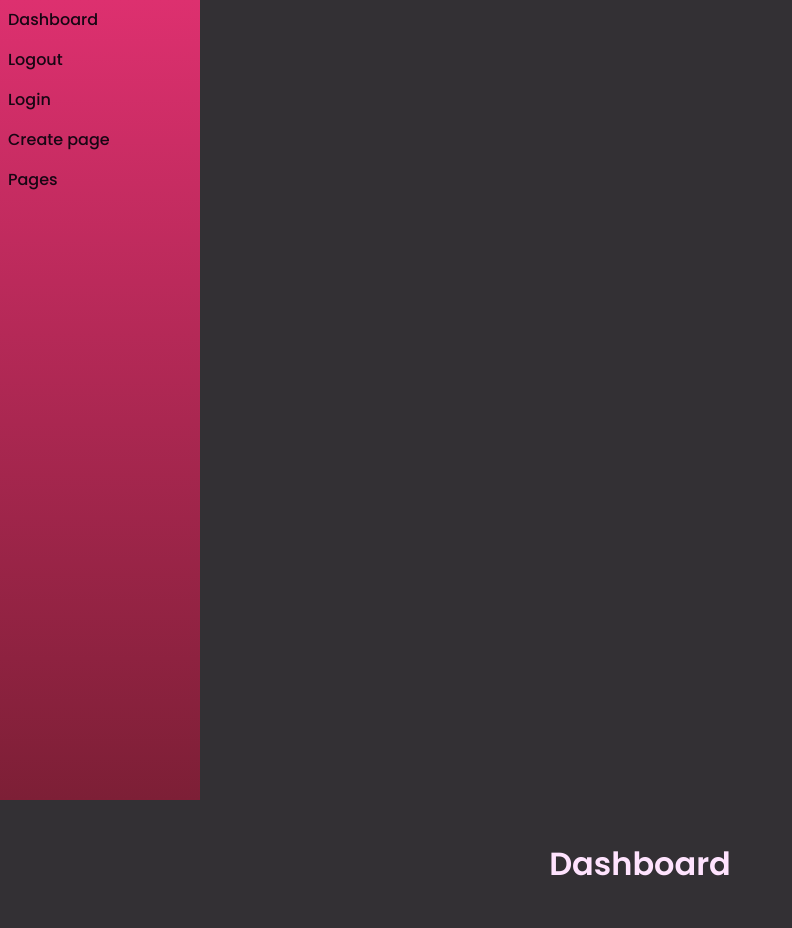
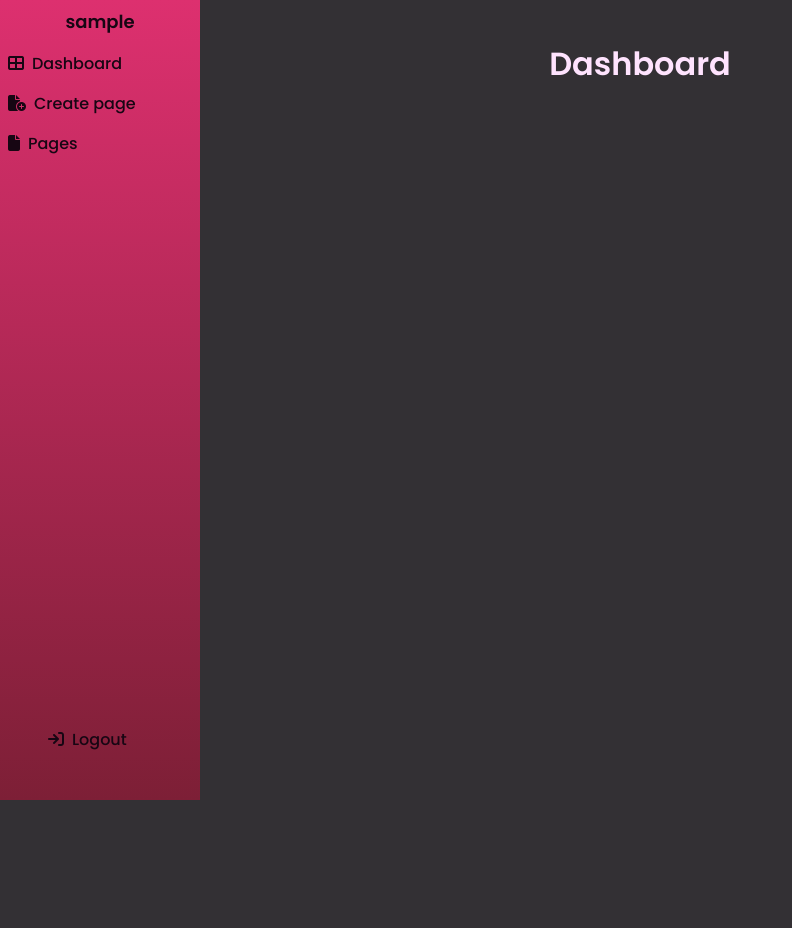
Before and after one commit to CupcakeNemi/PHP-case, a PHP site: page / in a window 1280 px wide. Shown: the whole page, without its empty margins (0-792 px from the left). After the commit the page ends 800 px from the top, so only its background shows below. Run offline with PHP 8.4, Linux system fonts and the light colour scheme; the visitor is signed in with stand-in values (Sample User, id 1); data that the repository does not hold is empty; some libraries are stand-ins or nearby versions.

Commit message:
added linode, did some css, removed comments

```diff
--- a/app/public/delete.php
+++ b/app/public/delete.php
@@ -6,7 +6,7 @@
 $idToRemove = $_GET['id'];
 $idToRemove = (int)$idToRemove;
 
-    if (isset($idToRemove)){
+if (isset($idToRemove)) {
     $sqlquery = "DELETE FROM posts WHERE id=$idToRemove";
     $pdo->query($sqlquery);
 
@@ -17,4 +17,5 @@
 <h1>Delete post</h1>
 </div>
 </body>
+
 </html>
--- a/app/public/dist/output.css
+++ b/app/public/dist/output.css
@@ -521,6 +521,34 @@ video {
   position: static;
 }
 
+.fixed {
+  position: fixed;
+}
+
+.bottom-10 {
+  bottom: 2.5rem;
+}
+
+.bottom-20 {
+  bottom: 5rem;
+}
+
+.bottom-12 {
+  bottom: 3rem;
+}
+
+.left-2 {
+  left: 0.5rem;
+}
+
+.left-14 {
+  left: 3.5rem;
+}
+
+.left-12 {
+  left: 3rem;
+}
+
 .m-1 {
   margin: 0.25rem;
 }
@@ -584,12 +623,12 @@ video {
   display: none;
 }
 
-.h-40 {
-  height: 10rem;
+.h-screen {
+  height: 100vh;
 }
 
-.h-screen {
-  height: 100vh;
+.min-h-full {
+  min-height: 100%;
 }
 
 .w-24 {
@@ -608,12 +647,36 @@ video {
   width: 100vw;
 }
 
+.flex-row {
+  flex-direction: row;
+}
+
 .flex-col {
   flex-direction: column;
 }
 
+.flex-col-reverse {
+  flex-direction: column-reverse;
+}
+
+.items-end {
+  align-items: flex-end;
+}
+
 .items-center {
   align-items: center;
+}
+
+.justify-end {
+  justify-content: flex-end;
+}
+
+.justify-center {
+  justify-content: center;
+}
+
+.self-end {
+  align-self: flex-end;
 }
 
 .rounded-lg {
@@ -708,12 +771,38 @@ video {
   padding-top: 2rem;
 }
 
+.pl-12 {
+  padding-left: 3rem;
+}
+
+.pr-2 {
+  padding-right: 0.5rem;
+}
+
+.pr-1 {
+  padding-right: 0.25rem;
+}
+
 .font-poppins {
   font-family: Poppins, sans-serif;
 }
 
+.text-xl {
+  font-size: 1.25rem;
+  line-height: 1.75rem;
+}
+
+.text-lg {
+  font-size: 1.125rem;
+  line-height: 1.75rem;
+}
+
 .font-medium {
   font-weight: 500;
+}
+
+.font-semibold {
+  font-weight: 600;
 }
 
 .text-darkFont {
--- a/app/public/index.php
+++ b/app/public/index.php
@@ -4,8 +4,6 @@
     include './partials/header.php';
 ?>
     <?php
-    // Write out message from other pages if exists
-
     if (isset($_SESSION['message']) && !empty($_SESSION['message'])) {
         echo '<div id="message">' . $_SESSION['message'] . '</div>';
         unset($_SESSION['message']);
@@ -22,26 +20,28 @@
     <h1 class="p-10">Dashboard</h1>
     </div>
     <?php
-        // Query the database
         $sqlquery = "SELECT * FROM posts";
         $result = $pdo->query($sqlquery);
 
-        // Render the data
-        echo '<div class=" ">';
+
+
         while($row = $result->fetch()) {
             $id = $row['id'];
-            echo '<div class="bg-posts  px-7 pb-6  w-96 rounded-lg m-5">';
+            echo '<div class="bg-posts px-7 pb-6  w-96 rounded-lg m-5">';
             echo '<div class="pt-6"><h3>' . $row['title'] . '</h3></div>';
-            // echo '<div><p>' . $row['text'] . '</p></div>';
             echo '<div class=""><p>' . $row['date'] . '</p></div>';
+
+            if(isset($_SESSION["user_id"])){
             echo "<div class='my-2 '>
-                        <a href='delete.php?id=$id' class='bg-button px-3 py-1 w-24 mr-2 rounded-lg'>Delete</a>
-                        <a href='edit.php?id=$id' class='bg-button w-24 px-3 py-1 ml-2 rounded-lg'>Edit</a>
-                        </div></div>";
+                        <a href='delete.php?id=$id' class='bg-button px-3 py-1 w-24 mr-2 rounded-lg'><i class='fa-solid fa-trash-can'></i></a>
+                        <a href='edit.php?id=$id' class='bg-button w-24 px-3 py-1 ml-2 rounded-lg'><i class='fa-solid fa-pen-to-square'></i></a>
+                        </div>";
         }
         echo '</div>';
+    }
 
     ?>
+
         </div>
     </div>
 </body>
--- a/app/public/logout.php
+++ b/app/public/logout.php
@@ -1,15 +1,12 @@
 <?php
     session_start();
 
-    // Clear session data
     session_unset();
     session_destroy();
 
-    // Prepare session for success message
     session_start();
     $_SESSION['message'] = "Sucessfully logged out";
 
-    // Redirect user to login page
     header('location: login.php');
     exit();
 ?>
--- a/app/public/partials/header.php
+++ b/app/public/partials/header.php
@@ -8,40 +8,56 @@
     <link rel="preconnect" href="https://fonts.gstatic.com" crossorigin>
     <link href="https://fonts.googleapis.com/css2?family=Poppins:wght@200;300;400;500;600&display=swap" rel="stylesheet">
     <link rel="stylesheet" href="/dist/output.css">
+    <script src="https://kit.fontawesome.com/7624ff4de6.js" crossorigin="anonymous"></script>
     <title>Namnlös PHP Case</title>
 </head>
 
 <body class="font-poppins text-lightFont bg-background">
     <div class=" ">
+
         <div class="flex  bg-background">
-            <header class="bg-gradient-to-b from-upperPink to-lowerPink w-[200px] h-screen">
+            <header class="bg-gradient-to-b from-upperPink to-lowerPink w-[200px] min-h-full h-screen fixed ">
+
                 <div class="flex flex-col text-darkFont">
-                    <a href="index.php" class="p-2 font-medium "> Dashboard</a>
-                    <a href="logout.php" class="p-2 font-medium">Logout</a>
-                    <a href="login.php" class="p-2 font-medium">Login</a>
-                    <a href="create.php" class="p-2 font-medium">Create page</a>
+                    <div class="flex p-2   justify-center items-center">
+                        <h1 class="text-lg font-semibold"><?= $_SESSION['username']; ?></h1>
+                    </div>
+                    <a href="index.php" class="p-2 font-medium "> <i class="fa-solid fa-table-cells-large pr-2"></i>Dashboard</a>
+                    <a href="create.php" class="p-2 font-medium"><i class="fa-solid fa-file-circle-plus pr-2"></i>Create page</a>
 
                     <div id="Pages" class="p-2">
-                        <div class=" font-medium"><p>Pages</p></div>
+                        <div class=" font-medium">
+                            <p><i class="fa-solid fa-file pr-2"></i>Pages</p>
+                        </div>
                         <?php
-                        // Query the database
+
                         $sqlquery = "SELECT * FROM posts";
                         $result = $pdo->query($sqlquery);
 
-                        // Render the data
                         echo '<div class="pl-2 ">';
                         while ($row = $result->fetch()) {
                             $id = $row['id'];
                             echo '<div class="">';
-                            echo '<a href="view.php?id=' . $row['id'] . '" class="pt-8"><h3>' . $row['title'] . '</h3></a>';
-                            // echo '<div class=""><p>' . $row['date'] . '</p></div>';
+                            echo '<a href="view.php?id=' . $row['id'] . '" class="pt-8"><h3><i class="fa-solid fa-angle-right pr-2"></i>' . $row['title'] . '</h3></a>';
                             "</div>";
                         }
                         echo '</div>';
 
                         ?>
                     </div>
+                    <div class="fixed left-12 bottom-12">
+                        <?php
+                        if (isset($_SESSION["user_id"])) {
+                            echo  "<a href='logout.php' class=' font-medium '><i class='fa-solid fa-arrow-right-to-bracket pr-2'></i>Logout</a>";
+                        }
+                        if (!isset($_SESSION["user_id"])) {
+                            echo  "<a href='logout.php' class='p-2 font-medium'><i class='fa-solid fa-arrow-right-to-bracket pr-2'></i>Login</a>";
+                        }
+                        ?>
+
+                    </div>
                 </div>
+
         </div>
         </header>
 
--- a/app/public/view.php
+++ b/app/public/view.php
@@ -25,4 +25,5 @@ $entry = $result->fetch();
 </div>
 </div>
 </body>
+
 </html>
--- a/tailwind.config.js
+++ b/tailwind.config.js
@@ -1,6 +1,6 @@
 /** @type {import('tailwindcss').Config} */
 module.exports = {
-  content: ["./app/public/**/**.{html,js,php}"],
+  content: ["./app/public/**/*.{html,js,php}"],
   theme: {
     extend: {
       fontFamily: {
```
Also changed, not shown: other parts of app/public/dist/output.css (+27 -32 lines), app/public/create.php (+0 -10 lines), app/public/database.php (+8 -8 lines), app/public/edit.php (+6 -5 lines), app/public/login.php (+7 -10 lines), app/public/register.php (+5 -6 lines), README.md. Lines whose indentation alone changed are shown as unchanged.
